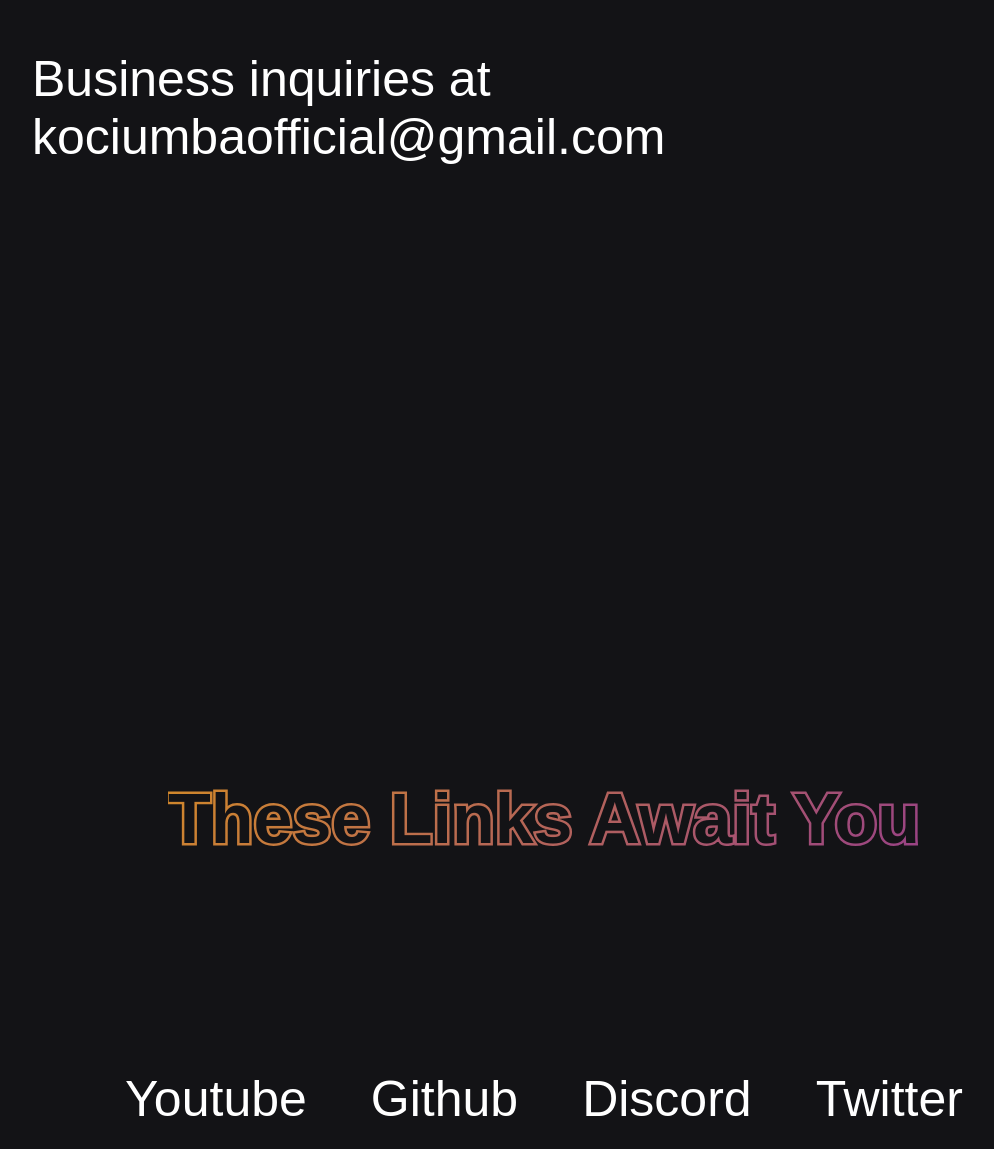
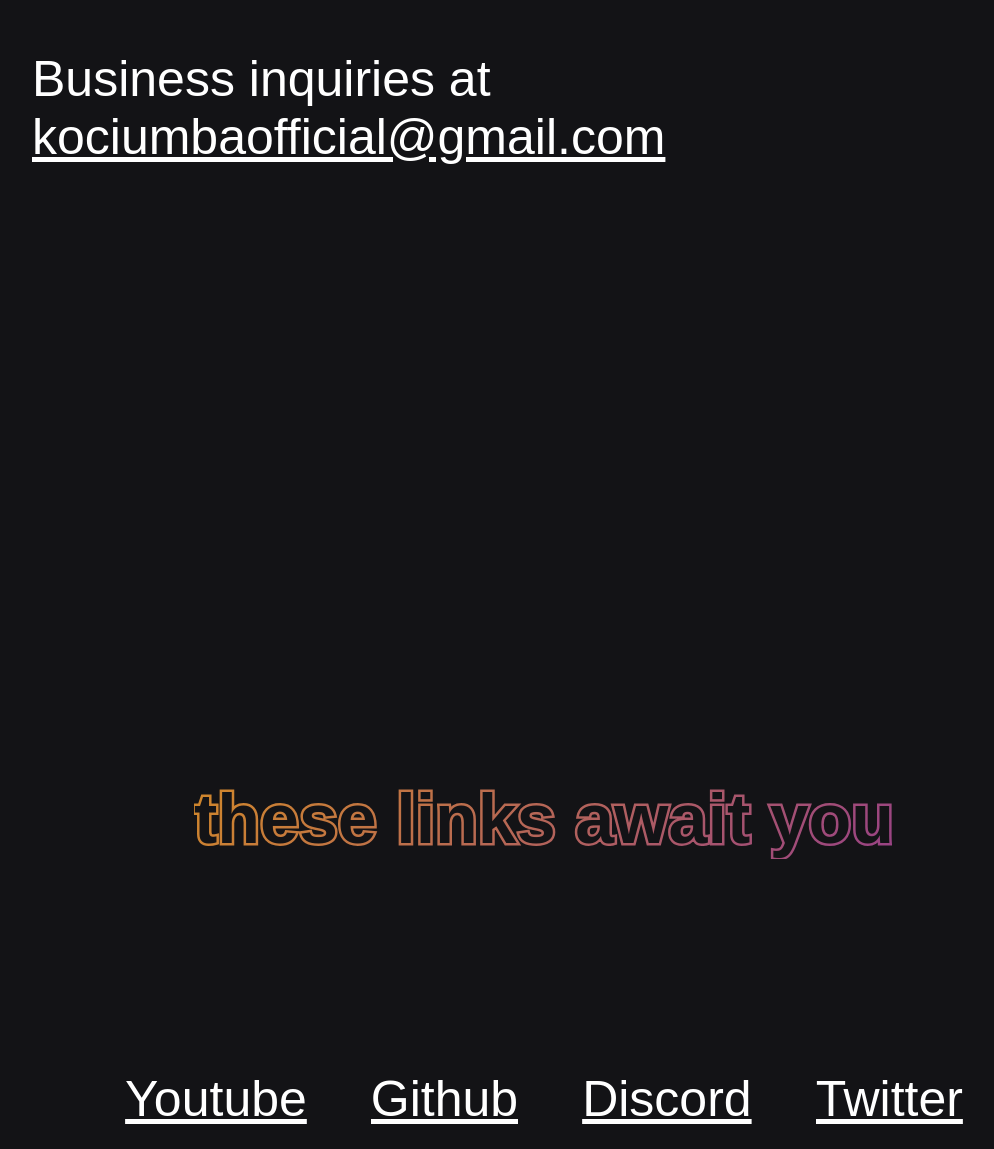
Before and after one commit to kociumba/portfolio-website, a website: page dist/index.html in a window 1280 px wide. Shown: the part 1651-2800 px from the top of the page, without its empty margins (96-1090 px from the left). Drawn offline with Linux system fonts and the light colour scheme.

Commit message:
undeline links

```diff
--- a/dist/index.html
+++ b/dist/index.html
@@ -27,24 +27,24 @@
     </section>
 
     <section class="hidden top">
-        <h2 class="text-gradient higher"> business time </h2>
-        <p class="text" id="email">Business inquiries at kociumbaofficial@gmail.com</p>
+        <h2 class="text-gradient higher"> Business Time </h2>
+        <p class="text" id="email">Business inquiries at <u>kociumbaofficial@gmail.com</u></p>
     </section>
 
     <section class="hidden top">
         <h2 class="text-gradient">these links await you</h2>
         <div class="logos">
             <div class="logo hidden" id="youtube">
-                <p>youtube</p>
+                <p><u>youtube</u></p>
             </div>
             <div class="logo hidden" id="github">
-                <p>github</p>
+                <p><u>github</u></p>
             </div>
             <div class="logo hidden" id="discord">
-                <p>discord</p>
+                <p><u>discord</u></p>
             </div>
             <div class="logo hidden" id="twitter">
-                <p>twitter</p>
+                <p><u>twitter</u></p>
             </div>
         </div>
     </section>
--- a/dist/style.css
+++ b/dist/style.css
@@ -50,7 +50,7 @@ p {
     font-size: 70px;
     background: -webkit-linear-gradient(135deg, #791bb8 0%, /*#d5b4cf 50%,*/ #d1882a 100%); /* set the gradient color */
     background-size: 150% 200%; /* set the gradient size */
-    text-transform: capitalize; /* set the text to uppercase */
+   /* text-transform: capitalize; *//* set the text to uppercase */
     color: #131316;
     -webkit-background-clip: text; /* set the text to clip through the gradient */
     background-clip: text;
```
Also changed, not shown: 1 other file.
